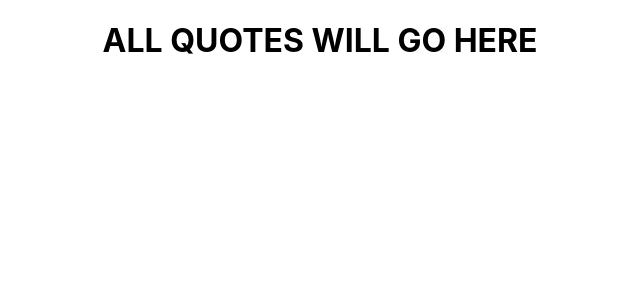
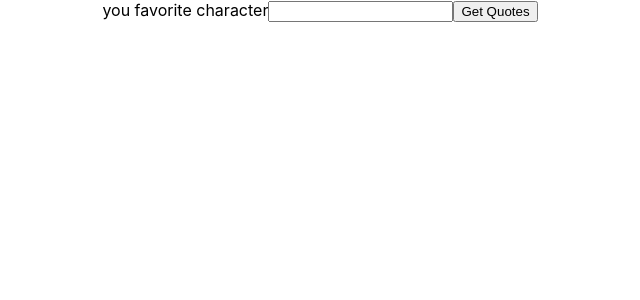
Before and after one commit to cristian-montes/lab_usestate, a React (Create React App) app: page / in a window 1280 px wide. Shown: the top 300 px of the page, without its empty margins (320-960 px from the left). Built offline with nearby package versions, Linux system fonts and the light colour scheme; no server answers.

Commit message:
fixed bug in form

```diff
--- /dev/null
+++ b/src/components/controls/Controls.jsx
@@ -0,0 +1,17 @@
+import React from 'react';
+
+const Controls = ({handleChange,character}) => {
+   return( <form>
+
+        <label htmlFor='characters'>you favorite character</label>
+        <input
+            type="text"
+            value={character}
+            onChange ={handleChange}
+        />
+        <button aria-label="get-quotes"> Get Quotes</button>
+    </form>
+   )
+}
+
+export default Controls;
--- a/src/containers/QuotesContainer.jsx
+++ b/src/containers/QuotesContainer.jsx
@@ -1,15 +1,27 @@
 import React, {useEffect, useState} from 'react';
+import Controls from '../components/controls/Controls';
 import { fetchRequest } from '../services/apiRequest';
 
 const QuotesContainer = () => {
     const [character, setCharacter] = useState('');
+    const [results, setResults] = useState('')
 
-    useEffect(() => {
-        fetchRequest();
-    })
+    // useEffect(() => {
+    //     fetchRequest();
+    // })
+
+    const handleChange = (event) =>{
+        setCharacter(event.target.value);
+    }
+
+
+
 
     return(
-        <h1>ALL QUOTES WILL GO HERE</h1>
+        <Controls
+            character = {character}
+            handleChange={handleChange}
+        />
     )
 }
 
--- a/src/services/apiRequest.js
+++ b/src/services/apiRequest.js
@@ -1,14 +1,11 @@
-const BODYLESS_METHODS = ['GET', 'DELETE'];
 
-
-export const fetchRequest = async () => {
+export const fetchRequest = async (character) => {
     const URL = `https://damp-cove-34137.herokuapp.com/api/quotes/characters`;
 
-    const res = await fetch(`${URL}/Dale Cooper`);
+    const res = await fetch(`${URL}/${character}`);
 
     const data = await res.json();
     console.log('data', data)
-
 
     return data;
 
```
